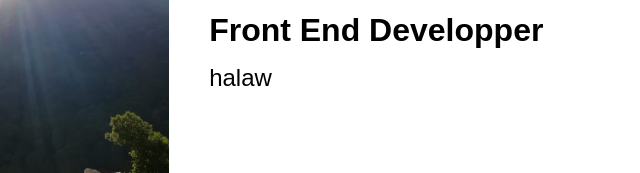
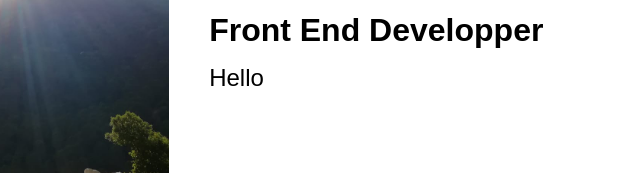
Before and after one commit to Charbel-Abou-Kheir/MyPortfolio, a plain HTML site: page index.html in a window 1280 px wide. Shown: the part 1127-1300 px from the top of the page, 306-946 px from the left. Drawn offline with Linux system fonts and the light colour scheme.

Commit message:
Update index.html

```diff
--- a/index.html
+++ b/index.html
@@ -51,7 +51,7 @@
                 <h1 class="section-title">About <span>Me</span></h1>
                 <h2>Front End Developper</h2>
 
-                <p>halaw
+                <p>Hello
                 </p>
             </div>
         </div>
```
